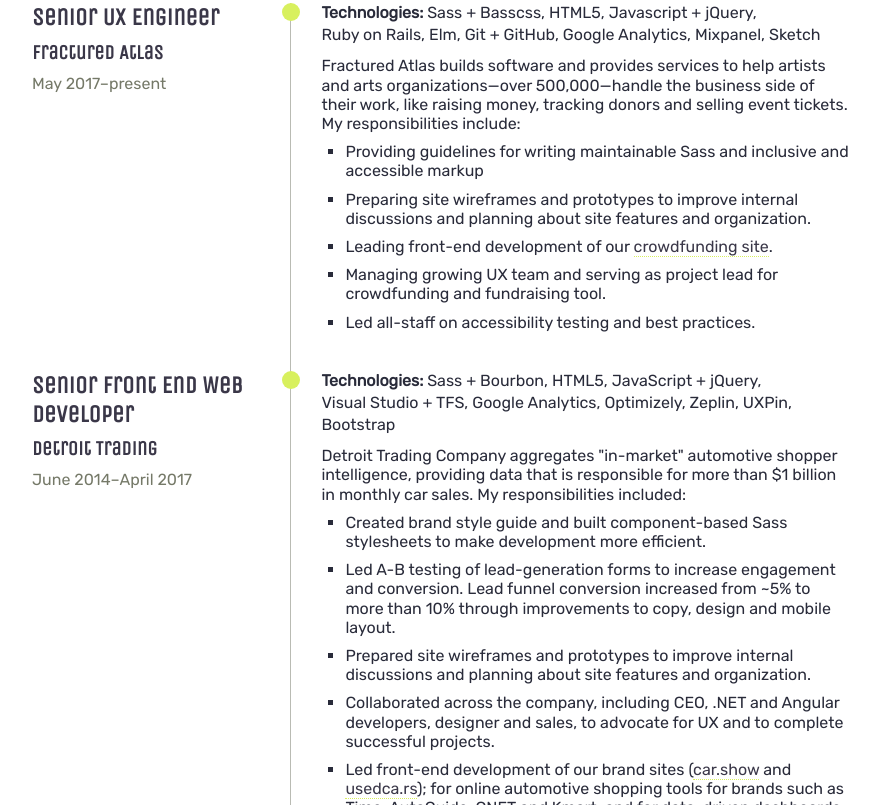
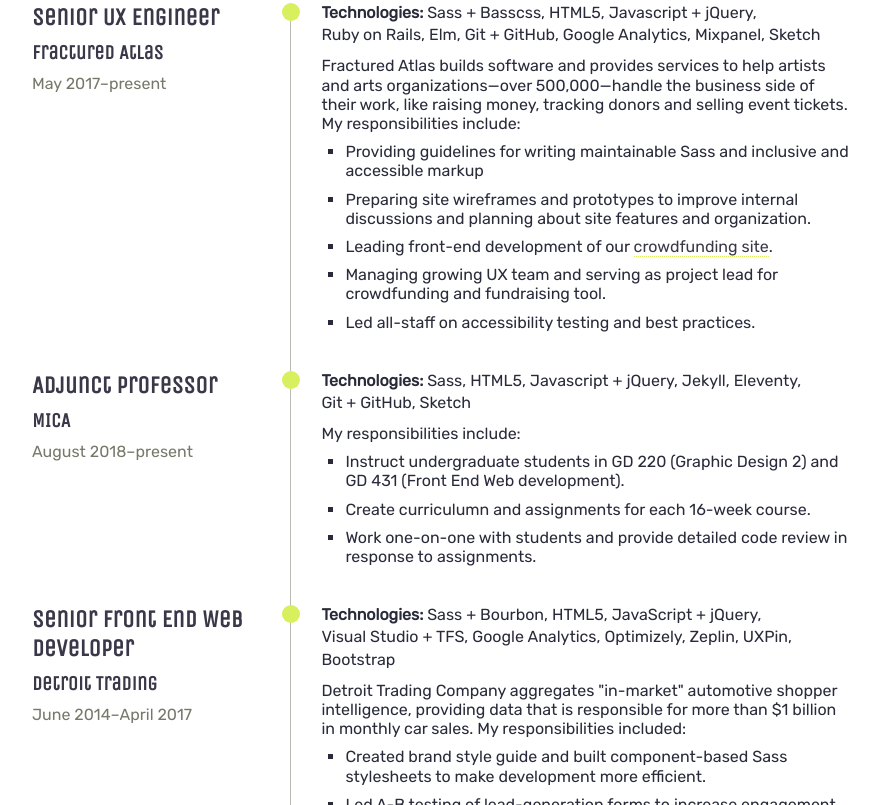
Before and after one commit to angeliquejw/resume, a plain HTML site: page index.html in a window 1280 px wide. Shown: the part 933-1738 px from the top of the page, without its empty margins (198-1077 px from the left). Drawn offline with nearby package versions, Linux system fonts and the light colour scheme.

Commit message:
Add webmentions

```diff
--- a/index.html
+++ b/index.html
@@ -10,13 +10,15 @@
     <script async="" src="//www.google-analytics.com/analytics.js"></script>
     <script src="/js/libs/modernizr.js" type="text/javascript"></script>
     <link rel="shortcut icon" type="image/x-icon" href="/favicon.png">
+    <link rel="webmention" href="https://webmention.io/www.angeliqueweger.com/webmention" />
+    <link rel="pingback" href="https://webmention.io/www.angeliqueweger.com/xmlrpc" />
 </head>
 
 <body>
     <script>
-        (function(i, s, o, g, r, a, m) {
+        (function (i, s, o, g, r, a, m) {
             i['GoogleAnalyticsObject'] = r;
-            i[r] = i[r] || function() {
+            i[r] = i[r] || function () {
                 (i[r].q = i[r].q || []).push(arguments)
             }, i[r].l = 1 * new Date();
             a = s.createElement(o),
@@ -28,7 +30,6 @@
 
         ga('create', 'UA-41532103-1', 'auto');
         ga('send', 'pageview');
-
     </script>
     <header class="docHeader">
         <h1 class="heading">Ang&eacute;lique Weger</h1>
@@ -107,6 +108,30 @@
                         <li>Leading front-end development of our <a href="https://fundraising.fracturedatlas.org/">crowdfunding site</a>.</li>
                         <li>Managing growing UX team and serving as project lead for crowdfunding and fundraising tool.</li>
                         <li>Led all-staff on accessibility testing and best practices.</li>
+                    </ul>
+                </div>
+            </li>
+            <li>
+                <header>
+                    <h3 class='heading'>Adjunct Professor</h3>
+                    <h4 class='heading'>MICA</h4>
+                    <p class='timespan'>August 2018&ndash;present</p>
+                </header>
+                <div class='content'>
+                    <ul class='techList'>
+                        <li>Sass</li>
+                        <li>HTML5</li>
+                        <li>Javascript + jQuery</li>
+                        <li>Jekyll</li>
+                        <li>Eleventy</li>
+                        <li>Git + GitHub</li>
+                        <li>Sketch</li>
+                    </ul>
+                    <p>My responsibilities include:</p>
+                    <ul class='projList'>
+                        <li>Instruct undergraduate students in GD 220 (Graphic Design 2) and GD 431 (Front End Web development).</li>
+                        <li>Create curriculumn and assignments for each 16-week course.</li>
+                        <li>Work one-on-one with students and provide detailed code review in response to assignments.</li>
                     </ul>
                 </div>
             </li>
```
